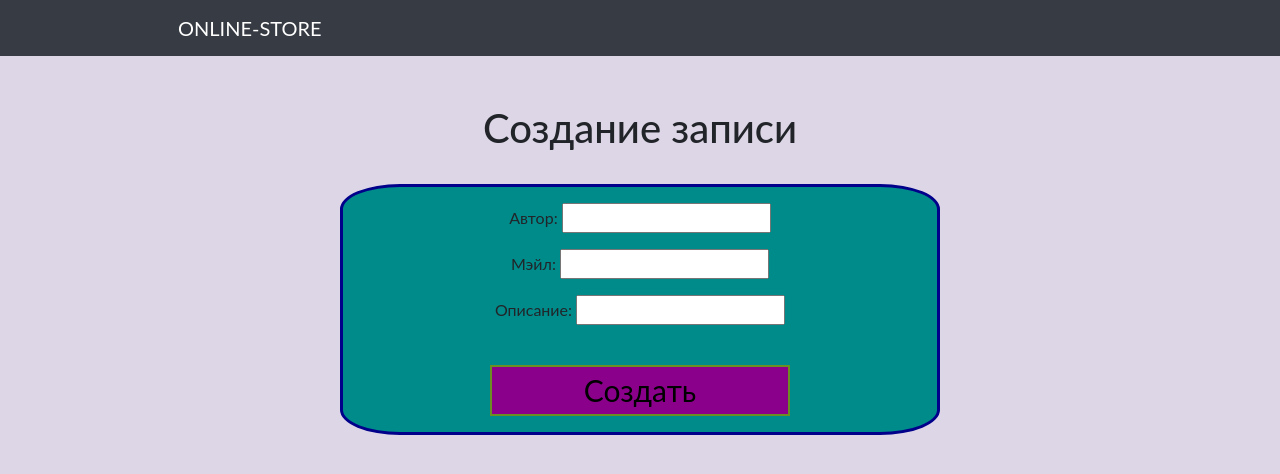
After one commit to PandoraGrims/KW_guest_book, a Django app: page /book/add/ in a window 1280 px wide. The commit adds this page. Shown: the top 474 px of the page. Run offline with Django 4.2, Linux system fonts and the light colour scheme.

Commit message:
выполнил миграции, добаил возможность создания записи

```diff
--- a/source/webapp/admin.py
+++ b/source/webapp/admin.py
@@ -5,7 +5,7 @@ from webapp.models import Book
 
 class BookAdmin(admin.ModelAdmin):
     list_display = ['id', 'author', 'created_at', 'updated_at', 'status']
-    list_display_links = ['id', 'author', 'email']
+    list_display_links = ['id', 'author']
     search_fields = ['author', 'description']
     fields = ['author', 'email', 'description', 'created_at', 'updated_at', 'status']
     readonly_fields = ['created_at', 'updated_at']
--- /dev/null
+++ b/source/webapp/form.py
@@ -0,0 +1,9 @@
+from django import forms
+
+status_choices = [('active', 'Активно'), ('blocked', 'Заблокировано')]
+
+
+class BookForm(forms.Form):
+    author = forms.CharField(max_length=50, required=True, label="Автор")
+    email = forms.EmailField(max_length=50, required=True, label="Мэйл")
+    description = forms.CharField(max_length=100, required=True, label="Описание")
--- /dev/null
+++ b/source/webapp/templates/book_create.html
@@ -0,0 +1,16 @@
+{% extends "base_html_my.html" %}
+{% block title %}Создание записи{% endblock %}
+
+{% block content %}
+    <h1 class="title_create_good pt-5 pb-4 text-center">Создание записи</h1>
+    <div class="d-flex justify-content-center">
+        <div class="card mb-3 text-center "
+             style="background-color: darkcyan; border: 3px solid darkblue; border-radius: 10%; width: 600px;">
+            <div class="card-body">
+                    {% include "book_form.html" with button_text="Создать" %}
+
+            </div>
+        </div>
+    </div>
+
+{% endblock %}
--- /dev/null
+++ b/source/webapp/templates/book_form.html
@@ -0,0 +1,7 @@
+<form action='' method="post">
+    {% csrf_token %}
+    {{ form.as_p }}
+    </label><br/>
+    <input type="submit" value="{{ button_text }}"
+           style="font-size: 30px; width: 300px; background-color: darkmagenta; border: 2px solid olivedrab"/>
+</form>
--- a/source/webapp/urls.py
+++ b/source/webapp/urls.py
@@ -1,7 +1,8 @@
 from django.urls import path
 
-from webapp.views import book_list_view
+from webapp.views import book_list_view, book_create
 
 urlpatterns = [
     path('', book_list_view, name="index"),
+    path('book/add/', book_create, name="book_create"),
 ]
--- a/source/webapp/views.py
+++ b/source/webapp/views.py
@@ -1,10 +1,40 @@
-from django.shortcuts import render, redirect, get_object_or_404, HttpResponseRedirect
+from django.shortcuts import render, redirect
 
-# from webapp.form import BookForm
 from webapp.models import Book, status_choices
+from webapp.form import BookForm
 
 
 def book_list_view(request):
-    books = Book.objects.order_by("-data_field")
+    books = Book.objects.order_by("-created_at")
     context = {"books": books}
     return render(request, "index.html", context)
+
+
+def book_create(request):
+    if request.method == "GET":
+        form = BookForm()
+        return render(request, "book_create.html", {"status_choices": status_choices, "form": form})
+    else:
+        form = BookForm(data=request.POST)
+        if form.is_valid():
+            book = Book.objects.create(author=form.cleaned_data.get('author'),
+                                       email=form.cleaned_data.get('email'),
+                                       description=form.cleaned_data.get('description'))
+            return redirect("index", pk=book.pk)
+        else:
+            return render(request, "book_create.html", {"status_choices": status_choices, "form": form})
+
+#
+# def book_create(request):
+#     if request.method == "GET":
+#         form = BookForm()
+#         return render(request, "book_create.html", {"form": form})
+#     else:
+#         form = BookForm(data=request.POST)
+#         if form.is_valid():
+#             book = Book.objects.create(author=form.cleaned_data.get('author'),
+#                                        email=form.cleaned_data.get('email'),
+#                                        text=form.cleaned_data.get('text'))
+#             return redirect('index')
+#         else:
+#             return render(request, "index.html", {"form": form})
```
Also changed, not shown: source/webapp/templates/index.html (+6 -9 lines), source/webapp/migrations/0001_initial.py (added).
